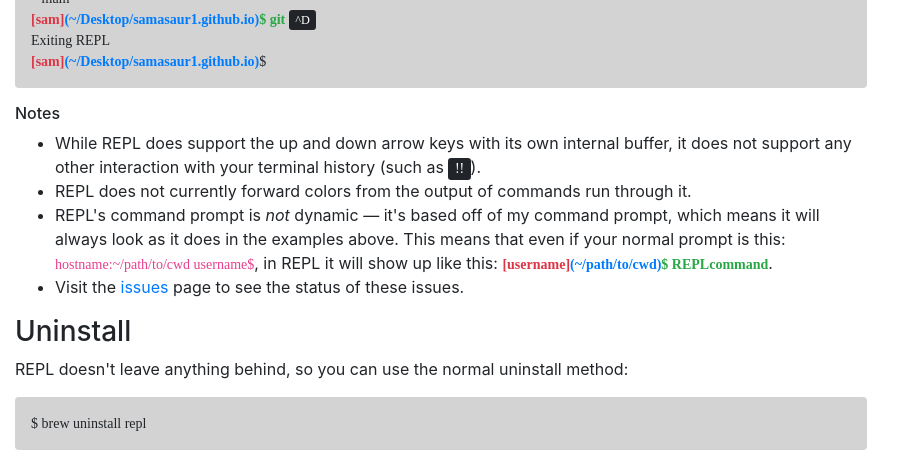
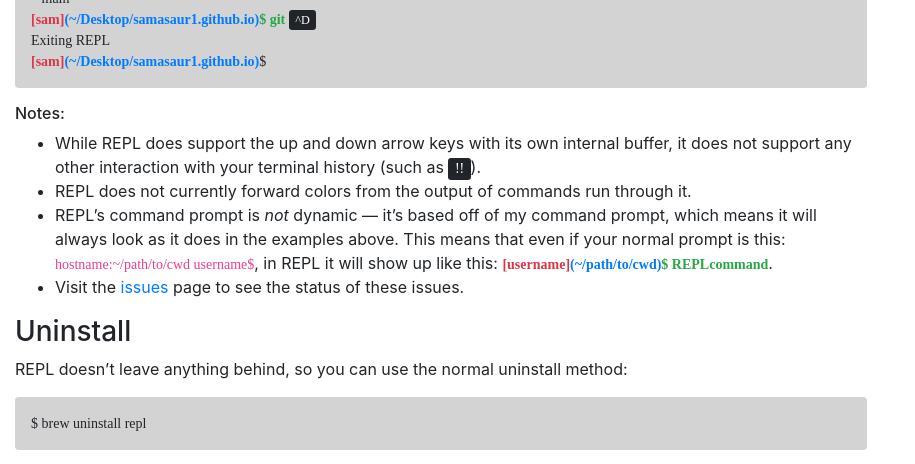
Before and after one commit to Samasaur1/samasaur1.github.io, a Jekyll site: the page built from projects/repl.md, in a window 1280 px wide and 900 px high, scrolled down 1267 px. Shown: the part 296-760 px from the top of the window, without its empty margins (0-915 px from the left). Built offline with Jekyll 4.4.1, drawn with Linux system fonts in a browser that asks for light colours; some web fonts are replaced; some of the changed lines change nothing that is shown; some of the changed text lies outside the part shown.

Commit message:
Convert REPL to markdown; allow markdown pages

````diff
--- a/_layouts/project.html
+++ b/_layouts/project.html
@@ -3,7 +3,7 @@
 ---
 <div class="container-fluid">
   <div class="row pt-3">
-    {% assign pn = page.name %}{% for proj in site.data.projects %}{% assign lc = proj.link | split: "/" | last %}{% if pn == lc %}
+    {% assign pn = page.name | split: "." | first %}{% for proj in site.data.projects %}{% assign lc = proj.link | split: "/" | last | split: "." | first %}{% if pn == lc %}
     <div class="col-auto order-1 order-md-2">
       <div class="project-sidebar p-3">
         <h2>
--- a/projects/repl.html
+++ /dev/null
@@ -1,87 +0,0 @@
----
-layout: project
-title: Samasaur1 | Projects | REPL
-sidebar:
-  - title: Install
-    children:
-      - title: Requirements
-      - title: Homebrew
-      - title: Mint
-      - title: Manual Install
-  - title: Usage
-  - title: Uninstall
----
-<h1>REPL</h1>
-<h3><a name="install">Install</a></h3>
-<h5><a name="requirements">Requirements</a></h5>
-  <p>REPL does not come pre-compiled, so you'll need Swift 5.0 or later in order to build it. (This version of Swift comes with Xcode 10.2 or later).</p>
-  <p>To download Xcode, get it <a href="https://apps.apple.com/us/app/xcode/id497799835">from the Mac App Store</a> or download it <a  href="https://developer.apple.com/download/more/">from the Apple Developer portal</a> (requires sign-in).</p>
-  <p>Alternatively, download Swift <a href="https://swift.org/download/">from Swift.org</a>, using Homebrew, swiftenv, or via some other method.</p>
-<h5><a name="homebrew" href="https://brew.sh/">Homebrew</a></h5>
-<p>Installation:</p>
-  <pre>
-<code>$ brew install Samasaur1/core/repl</code></pre>
-<p>Updating:</p>
-  <pre>
-<code>$ brew upgrade repl</code></pre>
-<h5><a name="mint" href="https://github.com/yonaskolb/mint">Mint</a></h5>
-<p>Installation & updating:</p>
-  <pre>
-<code>$ mint install Samasaur1/REPL</code></pre>
-<h5><a name="manual-install">Manual Install</a></h5>
-<p>Installation & updating:</p>
-  <pre>
-<code>$ git clone https://github.com/Samasaur1/REPL.git
-$ cd REPL
-$ swift build -c release
-$ sudo mv .build/release/repl /usr/local/bin/repl</code></pre>
-<p>Build and run directly:</p>
-  <pre>
-<code>$ git clone https://github.com/Samasaur1/REPL.git
-$ cd REPL
-$ swift run REPL git</code></pre>
-
-<h3><a name="usage">Usage</a></h3>
-  <pre>
-<strong><span class="text-danger">[sam]</span><span class="text-primary">(~/Desktop/samasaur1.github.io)</span></strong>$ <kbd>repl git</kbd>
-Initializing REPL with command: git
-Use ^D to exit
-
-<strong><span class="text-danger">[sam]</span><span class="text-primary">(~/Desktop/samasaur1.github.io)</span><span class="text-success">$ git</span></strong> <kbd>status</kbd>
-On branch main
-Changes not staged for commit:
-  (use "git add &lt;file&gt;..." to update what will be committed)
-  (use "git restore &lt;file&gt;..." to discard changes in working directory)
-	modified:   _layouts/project.html
-	modified:   _sass/main.scss
-	modified:   about.md
-	modified:   projects/customdieroller.html
-	modified:   projects/dicekit.html
-	modified:   projects/repl.html
-
-no changes added to commit (use "git add" and/or "git commit -a")
-<strong><span class="text-danger">[sam]</span><span class="text-primary">(~/Desktop/samasaur1.github.io)</span><span class="text-success">$ git</span></strong> <kbd>branch</kbd>
-* main
-<strong><span class="text-danger">[sam]</span><span class="text-primary">(~/Desktop/samasaur1.github.io)</span><span class="text-success">$ git</span></strong> <kbd>^D</kbd>
-Exiting REPL
-<strong><span class="text-danger">[sam]</span><span class="text-primary">(~/Desktop/samasaur1.github.io)</span></strong>$</pre>
-  <h6>Notes</h6>
-  <ul>
-    <li>While REPL does support the up and down arrow keys with its own internal buffer,
-      it does not support any other interaction with your terminal history (such as <kbd>!!</kbd>).</li>
-    <li>REPL does not currently forward colors from the output of commands run through it.</li>
-    <li>REPL's command prompt is <em>not</em> dynamic — it's based off of my command prompt,
-      which means it will always look as it does in the examples above.
-      This means that even if your normal prompt is this: <code>hostname:~/path/to/cwd username$</code>, in REPL it will show up like this:
-      <code><strong><span class="text-danger">[username]</span><span class="text-primary">(~/path/to/cwd)</span><span class="text-success">$ REPLcommand</span></strong></code>.</li>
-    <li>Visit the <a href="https://github.com/Samasaur1/REPL/issues">issues</a> page to see the status of these issues.</li>
-  </ul>
-
-<h3><a name="uninstall">Uninstall</a></h3>
-<p>REPL doesn't leave anything behind, so you can use the normal uninstall method:</p>
-<pre>
-<code>$ brew uninstall repl</code></pre>
-<pre>
-<code>$ mint uninstall Samasaur1/REPL</code></pre>
-<pre>
-<code>$ sudo rm /usr/local/bin/repl</code></pre>
--- /dev/null
+++ b/projects/repl.md
@@ -0,0 +1,96 @@
+---
+layout: project
+title: Samasaur1 | Projects | REPL
+sidebar:
+  - title: Install
+    children:
+      - title: Requirements
+      - title: Homebrew
+      - title: Mint
+      - title: Manual Install
+  - title: Usage
+  - title: Uninstall
+---
+# REPL
+### Install
+##### Requirements
+REPL does not come pre-compiled, so you'll need Swift 5.0 or later in order to build it. (This version of Swift comes with Xcode 10.2 or later).
+
+To download Xcode, get it [from the Mac App Store](https://apps.apple.com/us/app/xcode/id497799835) or download it [from the Apple Developer portal](https://developer.apple.com/download/more/) (requires sign-in).
+
+Alternatively, download Swift [from Swift.org](https://swift.org/download/), using Homebrew, swiftenv, or via some other method.
+##### [Homebrew](https://brew.sh/)
+Installation:
+```
+$ brew install Samasaur1/core/repl
+```
+Updating:
+```
+$ brew upgrade repl
+```
+##### [Mint](https://github.com/yonaskolb/mint)
+Installation & updating:
+```
+$ mint install Samasaur1/REPL
+```
+##### Manual Install
+Installation & updating:
+```
+$ git clone https://github.com/Samasaur1/REPL.git
+$ cd REPL
+$ swift build -c release
+$ sudo mv .build/release/repl /usr/local/bin/repl
+```
+Build and run directly:
+```
+$ git clone https://github.com/Samasaur1/REPL.git
+$ cd REPL
+$ swift run REPL git
+```
+
+### Usage
+  <pre>
+<strong><span class="text-danger">[sam]</span><span class="text-primary">(~/Desktop/samasaur1.github.io)</span></strong>$ <kbd>repl git</kbd>
+Initializing REPL with command: git
+Use ^D to exit
+
+<strong><span class="text-danger">[sam]</span><span class="text-primary">(~/Desktop/samasaur1.github.io)</span><span class="text-success">$ git</span></strong> <kbd>status</kbd>
+On branch main
+Changes not staged for commit:
+  (use "git add &lt;file&gt;..." to update what will be committed)
+  (use "git restore &lt;file&gt;..." to discard changes in working directory)
+	modified:   _layouts/project.html
+	modified:   _sass/main.scss
+	modified:   about.md
+	modified:   projects/customdieroller.html
+	modified:   projects/dicekit.html
+	modified:   projects/repl.html
+
+no changes added to commit (use "git add" and/or "git commit -a")
+<strong><span class="text-danger">[sam]</span><span class="text-primary">(~/Desktop/samasaur1.github.io)</span><span class="text-success">$ git</span></strong> <kbd>branch</kbd>
+* main
+<strong><span class="text-danger">[sam]</span><span class="text-primary">(~/Desktop/samasaur1.github.io)</span><span class="text-success">$ git</span></strong> <kbd>^D</kbd>
+Exiting REPL
+<strong><span class="text-danger">[sam]</span><span class="text-primary">(~/Desktop/samasaur1.github.io)</span></strong>$</pre>
+
+###### Notes:
+* While REPL does support the up and down arrow keys with its own internal buffer,
+  it does not support any other interaction with your terminal history (such as <kbd>!!</kbd>).
+* REPL does not currently forward colors from the output of commands run through it.
+* REPL's command prompt is _not_ dynamic — it's based off of my command prompt,
+  which means it will always look as it does in the examples above.
+  This means that even if your normal prompt is this: `hostname:~/path/to/cwd username$`, in REPL it will show up like this:
+  <code><strong><span class="text-danger">[username]</span><span class="text-primary">(~/path/to/cwd)</span><span class="text-success">$ REPLcommand</span></strong></code>.
+* Visit the <a href="https://github.com/Samasaur1/REPL/issues">issues</a> page to see the status of these issues.
+
+### Uninstall
+REPL doesn't leave anything behind, so you can use the normal uninstall method:
+```
+$ brew uninstall repl
+```
+```
+$ mint uninstall Samasaur1/REPL
+```
+```
+$ sudo rm /usr/local/bin/repl
+```
````
